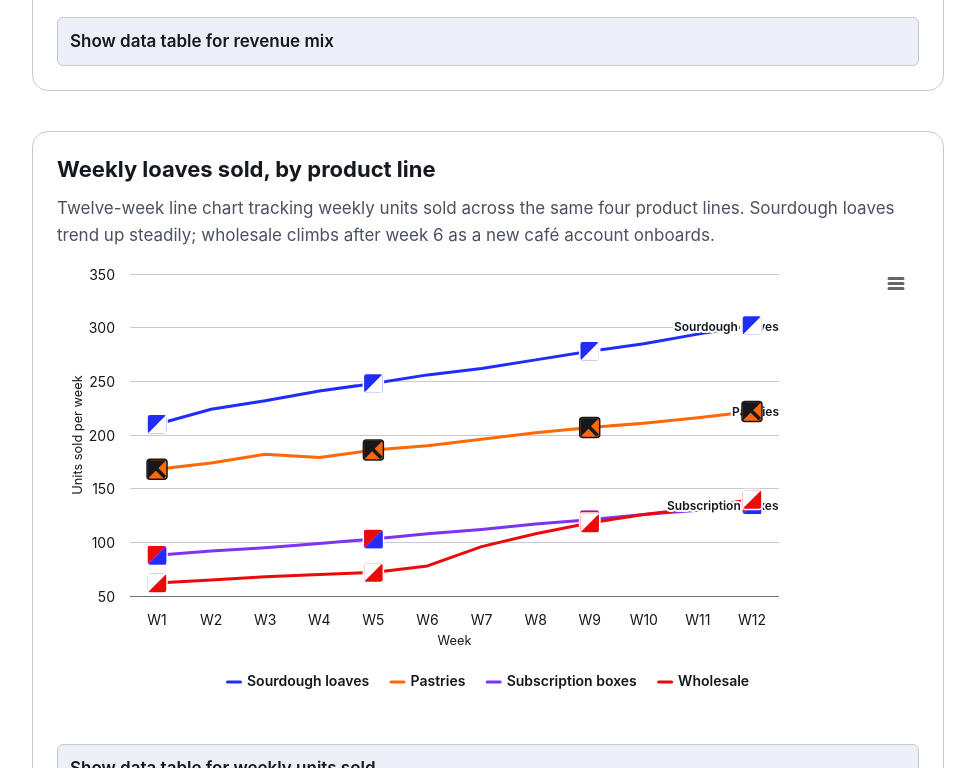
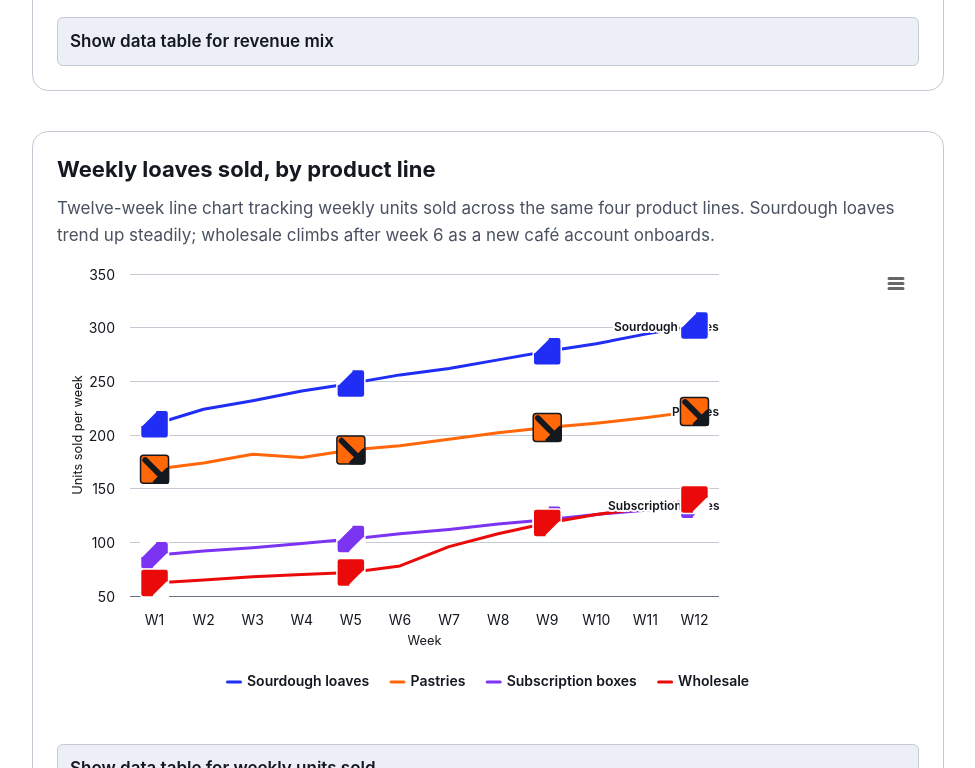
Before and after one commit to danarandall/accessible-charts-prototype, a plain HTML site: page index.html in a window 1280 px wide. Shown: the part 2032-2800 px from the top of the page, without its empty margins (152-1127 px from the left). Drawn offline with Linux system fonts and the light colour scheme.

Commit message:
Fix ColorADD glyph geometry to match official reference
- Blue = small rounded triangle in TOP-LEFT (was bottom-right)
- Red = small rounded triangle in BOTTOM-RIGHT (was top-left)
- Yellow = rounded diagonal capsule bar (top-left to bottom-right)
- Purple = blue triangle + red triangle (diagonally opposite)
- Orange = yellow bar + red triangle
- Green = blue triangle + yellow bar (unused in this prototype)
- Brown = all three primaries (unused)

All primaries render as small rounded shapes (~1/3 tile) with rounded
corners via a matching-color stroke + linejoin=round.

Line chart: bigger glyph tiles (28px) so triangles read at a glance;
label offset increased so W12 labels no longer sit over the tiles.

```diff
--- a/charts.js
+++ b/charts.js
@@ -25,7 +25,7 @@
     'dark-blue':  { fill: token('--c-midnight'),   glyph: 'blue',   ink: '#ffffff' },
     'orange':     { fill: token('--c-orange'),     glyph: 'orange', ink: '#14181f' },
     'red':        { fill: token('--c-vermillion'), glyph: 'red',    ink: '#ffffff' },
-    'violet':     { fill: token('--c-plum'),       glyph: 'violet', ink: '#ffffff' }
+    'purple':     { fill: token('--c-plum'),       glyph: 'purple', ink: '#ffffff' }
   };
 
   // ---------------------------------------------------------------------------
@@ -38,49 +38,63 @@
   // on chart overlays where a border would fight the bar edge.
   // ---------------------------------------------------------------------------
 
-  // Geometry follows the official ColorADD glyphs documented at
-  // https://www.coloradd.net and https://fakoo.de/en/coloradd.html:
-  //   Red    = right triangle in the top-left corner
-  //            (hypotenuse from top-right down to bottom-left).
-  //   Yellow = thick diagonal stripe along that same top-right → bottom-left
-  //            axis, centered on the tile.
-  //   Blue   = right triangle in the bottom-right corner
-  //            (hypotenuse also from top-right down to bottom-left).
-  // Secondaries are exactly the union of their two primaries (color addition).
-  // Violet is red+blue → both triangles → fills the whole tile except the
-  // thin diagonal seam; we mimic that with two adjacent right triangles.
+  // Geometry follows the official ColorADD code sheet ("Primary and Secondary
+  // Colors" reference supplied by the user). Every primary is a rounded shape
+  // occupying roughly the outer third of the 24×24 tile:
+  //
+  //   Blue   = rounded right triangle in the TOP-LEFT corner. Right angle at
+  //            (1,1); legs run to (~12,1) and (1,~12); hypotenuse faces down-
+  //            right.
+  //   Red    = rounded right triangle in the BOTTOM-RIGHT corner. Right angle
+  //            at (23,23); legs run to (~12,23) and (23,~12); hypotenuse faces
+  //            up-left. Blue and red sit diagonally opposite across the tile.
+  //   Yellow = rounded diagonal bar (capsule) running from top-left area down
+  //            to bottom-right area — same axis the blue triangle's hypotenuse
+  //            and the red triangle's hypotenuse share. In compound glyphs the
+  //            bar sits BETWEEN the two triangles.
+  //
+  // Compounds are the union of their component primaries:
+  //   Green  = Blue + Yellow
+  //   Orange = Red + Yellow
+  //   Purple = Blue + Red
+  //   Brown  = Red + Green = Blue + Red + Yellow
+  //
+  // Rounded corners on triangles are drawn via a matching-color stroke with
+  // stroke-linejoin=round; capsules use stroke-linecap=round.
+  const R_JOIN = { rounded: true }; // marker for renderers
   const glyphs = {
-    blue:   [{ type: 'polygon', points: '23,1 23,23 1,23' }],
-    red:    [{ type: 'polygon', points: '1,1 23,1 1,23' }],
+    blue: [
+      // Rounded right triangle, top-left corner.
+      Object.assign({ type: 'polygon', points: '1,1 12,1 1,12' }, R_JOIN)
+    ],
+    red: [
+      // Rounded right triangle, bottom-right corner.
+      Object.assign({ type: 'polygon', points: '23,23 12,23 23,12' }, R_JOIN)
+    ],
     yellow: [
-      // Thick stripe along the top-right → bottom-left diagonal.
-      { type: 'polygon', points: '4,1 23,20 20,23 1,4' }
+      // Rounded diagonal bar from upper-left toward lower-right.
+      { type: 'capsule', x1: 4, y1: 4, x2: 20, y2: 20, thickness: 5 }
     ],
     green: [
-      // Blue corner triangle + yellow stripe
-      { type: 'polygon', points: '23,1 23,23 1,23' },
-      { type: 'polygon', points: '4,1 23,20 20,23 1,4' }
+      // Blue triangle + yellow bar.
+      Object.assign({ type: 'polygon', points: '1,1 12,1 1,12' }, R_JOIN),
+      { type: 'capsule', x1: 6, y1: 6, x2: 20, y2: 20, thickness: 5 }
     ],
     orange: [
-      // Red corner triangle + yellow stripe
-      { type: 'polygon', points: '1,1 23,1 1,23' },
-      { type: 'polygon', points: '4,1 23,20 20,23 1,4' }
+      // Yellow bar + red triangle.
+      { type: 'capsule', x1: 4, y1: 4, x2: 18, y2: 18, thickness: 5 },
+      Object.assign({ type: 'polygon', points: '23,23 12,23 23,12' }, R_JOIN)
     ],
-    violet: [
-      // Compound glyph = red + blue triangles filling the whole tile. To keep
-      // the compound color reading legible we paint the two triangles in
-      // their component colors instead of the series ink, and separate them
-      // with a hairline seam of tile fill. Result: top-left red triangle,
-      // bottom-right blue triangle, meeting at a visible diagonal.
-      { type: 'polygon', points: '1,1 22,1 1,22', fill: '#EB0A0A' },
-      { type: 'polygon', points: '23,2 23,23 2,23', fill: '#1F2DF5' }
+    purple: [
+      // Blue triangle + red triangle, diagonally opposite.
+      Object.assign({ type: 'polygon', points: '1,1 12,1 1,12' }, R_JOIN),
+      Object.assign({ type: 'polygon', points: '23,23 12,23 23,12' }, R_JOIN)
     ],
     brown: [
-      // Red + green = red + (blue + yellow) = all three primaries drawn in
-      // their component colors.
-      { type: 'polygon', points: '1,1 22,1 1,22', fill: '#EB0A0A' },
-      { type: 'polygon', points: '23,2 23,23 2,23', fill: '#1F2DF5' },
-      { type: 'polygon', points: '4,1 23,20 20,23 1,4', fill: '#FFD400' }
+      // Blue + red + yellow.
+      Object.assign({ type: 'polygon', points: '1,1 12,1 1,12' }, R_JOIN),
+      { type: 'capsule', x1: 6, y1: 6, x2: 18, y2: 18, thickness: 5 },
+      Object.assign({ type: 'polygon', points: '23,23 12,23 23,12' }, R_JOIN)
     ],
     black: [{ type: 'rect', x: 1, y: 1, width: 22, height: 22, fill: true }],
     white: [] // just the outline
@@ -94,10 +108,10 @@
     '<rect x="1" y="1" width="22" height="22" fill="none" stroke="#000" stroke-width="2"/>';
 
   // Build a fully-colored inline SVG for a glyph. Shapes with an explicit
-  // string `fill` (e.g. violet's two component-color triangles) are painted in
+  // string `fill` are painted in that color; not used by any current glyph
   // that color; all other shapes are painted in `ink`. Returned SVG can be
   // used as a CSS `background-image` (full color) rather than a monochrome
-  // mask, which is what preserves the compound-color reading on violet/brown.
+  // mask; retained for future compound-color extensions.
   function glyphToSvg(key, includeOutline, ink, outlineColor) {
     const parts = [];
     const paint = (s) => (typeof s.fill === 'string' ? s.fill : ink);
@@ -108,8 +122,19 @@
     }
     (glyphs[key] || []).forEach((shape) => {
       if (shape.type === 'polygon') {
+        const color = paint(shape);
+        // For rounded polygons we simulate rounded corners by giving the
+        // fill a matching thick stroke with round joins — the stroke rides
+        // OUTSIDE the polygon, effectively rounding the corners.
+        const strokeAttrs = shape.rounded
+          ? ` stroke="${color}" stroke-width="3" stroke-linejoin="round" stroke-linecap="round"`
+          : '';
         parts.push(
-          `<polygon points="${shape.points}" fill="${paint(shape)}" opacity="${shape.opacity ?? 1}"/>`
+          `<polygon points="${shape.points}" fill="${color}" opacity="${shape.opacity ?? 1}"${strokeAttrs}/>`
+        );
+      } else if (shape.type === 'capsule') {
+        parts.push(
+          `<line x1="${shape.x1}" y1="${shape.y1}" x2="${shape.x2}" y2="${shape.y2}" stroke="${paint(shape)}" stroke-width="${shape.thickness ?? 5}" stroke-linecap="round"/>`
         );
       } else if (shape.type === 'line') {
         parts.push(
@@ -230,7 +255,7 @@
     const py = (u) => cy - half + u * scale;
 
     // If a shape declares an explicit fill string (e.g. compound glyphs like
-    // violet drawn in their component colors), honor it; otherwise paint in
+    // shape (unused today), honor it; otherwise paint in
     // the series ink.
     const paintColor = (shape) =>
       typeof shape.fill === 'string' ? shape.fill : ink;
@@ -244,9 +269,31 @@
             return `${px(a)},${py(b)}`;
           })
           .join(' ');
+        const color = paintColor(shape);
+        const attrs = {
+          points: pts,
+          fill: color,
+          opacity: shape.opacity ?? 1
+        };
+        if (shape.rounded) {
+          attrs.stroke = color;
+          attrs['stroke-width'] = 3 * scale;
+          attrs['stroke-linejoin'] = 'round';
+          attrs['stroke-linecap'] = 'round';
+        }
+        renderer.createElement('polygon').attr(attrs).add(group);
+      } else if (shape.type === 'capsule') {
         renderer
-          .createElement('polygon')
-          .attr({ points: pts, fill: paintColor(shape), opacity: shape.opacity ?? 1 })
+          .createElement('line')
+          .attr({
+            x1: px(shape.x1),
+            y1: py(shape.y1),
+            x2: px(shape.x2),
+            y2: py(shape.y2),
+            stroke: paintColor(shape),
+            'stroke-width': (shape.thickness ?? 5) * scale,
+            'stroke-linecap': 'round'
+          })
           .add(group);
       } else if (shape.type === 'line') {
         renderer
@@ -407,10 +454,30 @@
                 return `${px(a)},${py(b)}`;
               })
               .join(' ');
+            const color = paint(shape);
             const el = document.createElementNS(svgNs, 'polygon');
             el.setAttribute('points', pts);
-            el.setAttribute('fill', paint(shape));
+            el.setAttribute('fill', color);
             el.setAttribute('opacity', String(shape.opacity != null ? shape.opacity : 1));
+            if (shape.rounded) {
+              el.setAttribute('stroke', color);
+              el.setAttribute('stroke-width', String(Math.max(1, 3 * scale)));
+              el.setAttribute('stroke-linejoin', 'round');
+              el.setAttribute('stroke-linecap', 'round');
+            }
+            g.appendChild(el);
+          } else if (shape.type === 'capsule') {
+            const el = document.createElementNS(svgNs, 'line');
+            el.setAttribute('x1', String(px(shape.x1)));
+            el.setAttribute('y1', String(py(shape.y1)));
+            el.setAttribute('x2', String(px(shape.x2)));
+            el.setAttribute('y2', String(py(shape.y2)));
+            el.setAttribute('stroke', paint(shape));
+            el.setAttribute(
+              'stroke-width',
+              String(Math.max(1, (shape.thickness != null ? shape.thickness : 5) * scale))
+            );
+            el.setAttribute('stroke-linecap', 'round');
             g.appendChild(el);
           } else if (shape.type === 'line') {
             const el = document.createElementNS(svgNs, 'line');
@@ -592,7 +659,7 @@
   const donutSeries = [
     { name: 'Farmers market',     tile: 'red',        y: 32 },
     { name: 'Wholesale accounts', tile: 'orange',     y: 22 },
-    { name: 'Subscription boxes', tile: 'violet',     y: 18 },
+    { name: 'Subscription boxes', tile: 'purple',     y: 18 },
     { name: 'Pop-ups',            tile: 'light-blue', y: 16 },
     { name: 'Online store',       tile: 'blue',       y: 12 }
   ];
@@ -668,14 +735,14 @@
       data: [210, 224, 232, 241, 248, 256, 262, 270, 278, 285, 294, 302] },
     { name: 'Pastries',           tile: 'orange',
       data: [168, 174, 182, 179, 186, 190, 196, 202, 207, 211, 216, 222] },
-    { name: 'Subscription boxes', tile: 'violet',
+    { name: 'Subscription boxes', tile: 'purple',
       data: [ 88,  92,  95,  99, 103, 108, 112, 117, 121, 126, 130, 135] },
     { name: 'Wholesale',          tile: 'red',
       data: [ 62,  65,  68,  70,  72,  78,  96, 108, 118, 126, 132, 140] }
   ];
 
   const lineChart = Highcharts.chart('line-chart', {
-    chart: { type: 'line', height: 460, spacingBottom: 24, marginRight: 140 },
+    chart: { type: 'line', height: 460, spacingBottom: 24, marginRight: 200 },
     title: { text: null },
     xAxis: {
       categories: weeks,
@@ -742,7 +809,7 @@
           },
           align: 'left',
           verticalAlign: 'middle',
-          x: 10,
+          x: 22,
           allowOverlap: false,
           style: {
             color: token('--text'),
@@ -787,7 +854,7 @@
     // line a distinct symbol cue at both endpoints and along its length.
     sizeForPoint: (series, point, i) => {
       const last = series.points.length - 1;
-      return i === 0 || i === 4 || i === 8 || i === last ? 20 : 0;
+      return i === 0 || i === 4 || i === 8 || i === last ? 28 : 0;
     }
   });
 
```
Also changed, not shown: index.html (+9 -11 lines), styles.css (+4 -4 lines).
